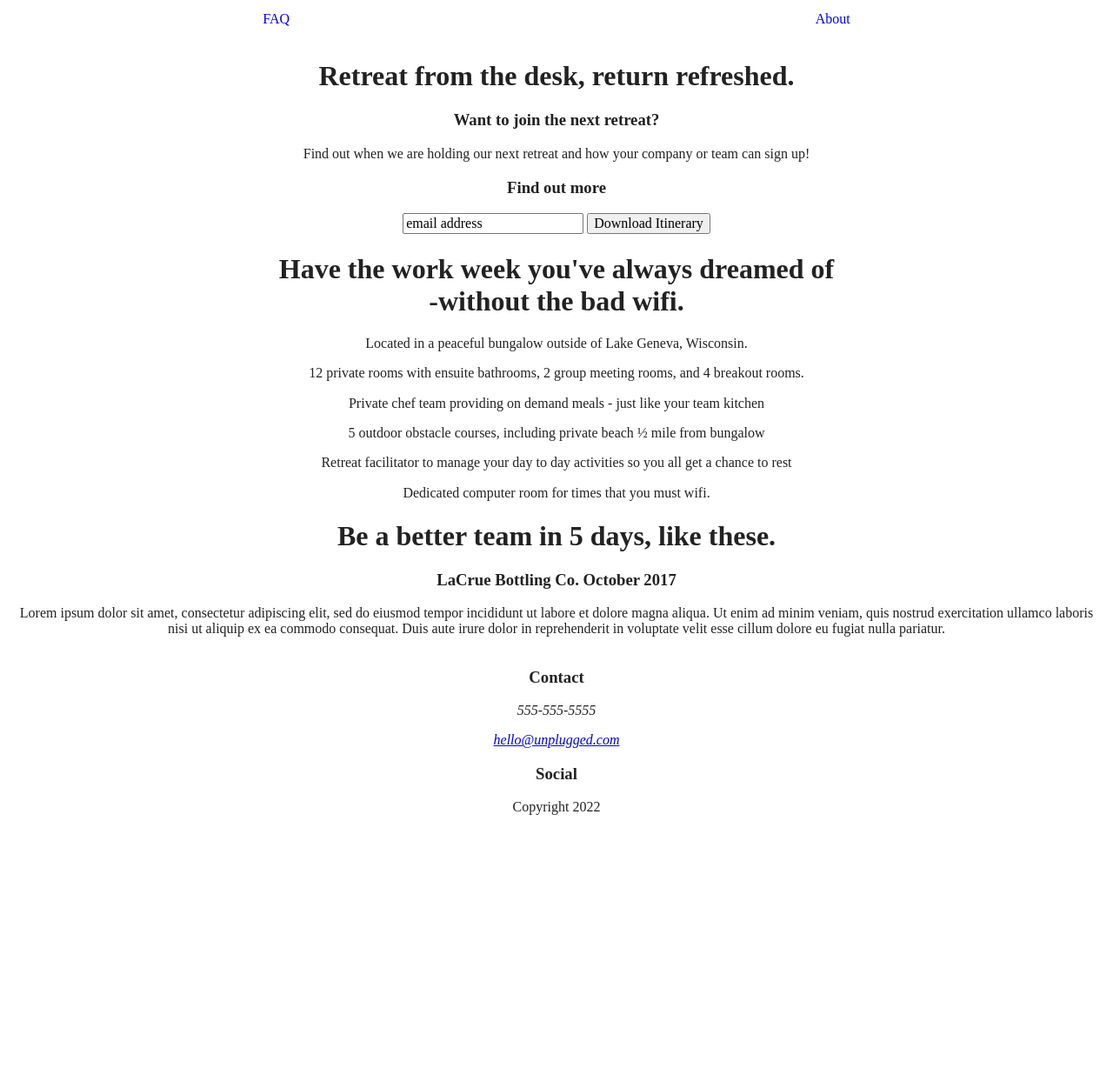
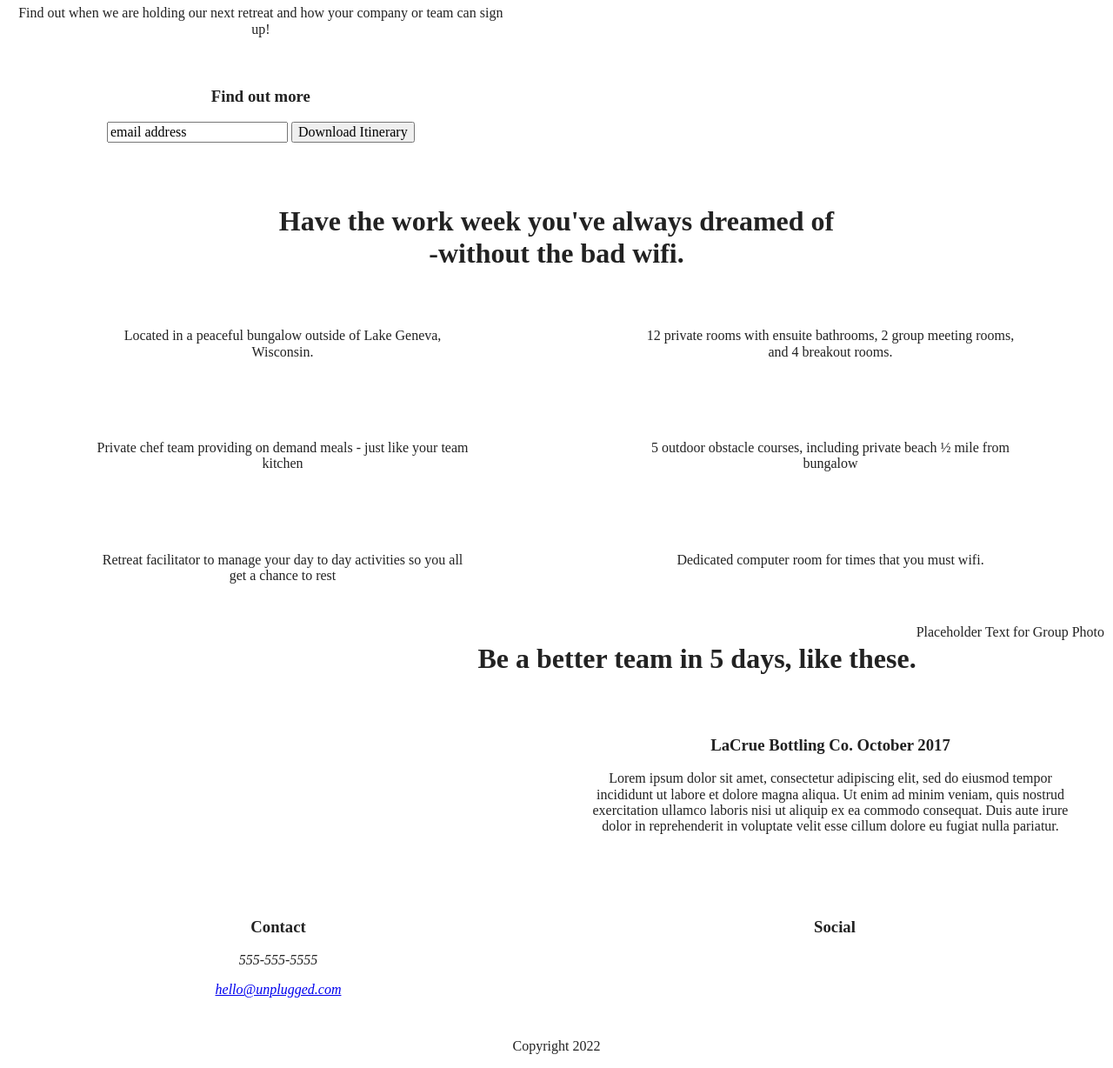
Before and after one commit to mikaturner/unplugged-retreat, a website built with Parcel: page index.html in a window 1280 px wide. Shown: the part 164-1392 px from the top of the page at 87% size. Before the commit the page ends 1118 px from the top, so only its background shows below. Built offline with nearby package versions, Linux system fonts and the light colour scheme.

Commit message:
Tablet styling complete

```diff
--- a/css/main.css
+++ b/css/main.css
@@ -84,7 +84,7 @@ textarea {
 }
 
 /* ==========================================================================
-   Author's custom styles
+   mobile first custom styles
    ========================================================================== */
     header{
       display: flex;
@@ -111,7 +111,6 @@ textarea {
     header nav a {
       text-decoration: none;
     }
-
     main{
       display: flex;
       justify-content: center;
@@ -218,16 +217,64 @@ textarea {
 
    @media only screen and (min-width: 768px) {
     /*Tablet styles here*/
+    header{
+      flex-direction: row;
+    }
+    header a{
+      justify-content: flex-start;
+      padding-left: 30px;
+    }
+    .unplug-img {
+      width: 30%;
+    }
+    header nav li {
+      list-style: none;
+      display: inline-flex;
+    }
     main{
+      justify-content: space-around;
+      flex-flow: row wrap;
+     }
+    aside, form {
+      width: 46%;
+      height: 115px;
+    }
+    .feat{
       display: flex;
-      flex-direction: row;
-      align-items: center;
+      flex-flow: row wrap;
       justify-content: center;
-      flex-wrap: wrap;
     }
-   /* p.feat-item-descr {
-     width: 50%;
-   } */
+    .feat article {
+      width: 50%;
+      box-sizing: border-box;
+      padding: 30px 100px 30px 100px;
+    }
+    .reviews {
+      display: flex;
+      justify-content: flex-end;
+      flex-flow: row wrap;
+    }
+    .reviews article{
+      width: 50%;
+      box-sizing: border-box;
+      padding: 30px;
+    }
+    .lacrue-image {
+      width: 350px;
+      height: 210px;
+    }
+    footer {
+      display: flex;
+      justify-content: center;
+      align-items: flex-start;
+      text-align: center;
+      flex-flow: row wrap;
+  }
+  .contact, .social{
+      width: 50%;
+      box-sizing: border-box;
+      padding: 30px;
+  }
 
     @media only screen and (min-width: 1200px) {
     /*Desktop styles here*/
--- a/index.html
+++ b/index.html
@@ -45,15 +45,15 @@
     <aside class="form-descr">
       <h3>Want to join the next retreat? </h3>
       <p>Find out when we are holding our next retreat and how your company or team can sign up!</p>
-      <form><!-----Form Area------------>
-        <h3>Find out more</h3>
-        <input type="text" name="name" value="email address">
-        <input type="button" value="Download Itinerary">
-      </form>
     </aside>
+    <form><!-----Form Area------------>
+      <h3>Find out more</h3>
+      <input type="text" name="name" value="email address">
+      <input type="button" value="Download Itinerary">
+    </form>
+
 <!-----feat Area-------------------------->
     <section class="feat">
-      <div class="feat-items">
         <h1>Have the work week you've always dreamed of <br> -without the bad wifi.</h1>
 
         <article>
@@ -85,14 +85,13 @@
           <p class="f-awe-icon"></p>
           <p class="feat-item-descr">Dedicated computer room for times that you must wifi.</p>
         </article>
-      </div>
     </section> <!---End Feature Area------->
 <!------------Review Area------------------------------>
     <section class="reviews">
       <h1>Be a better team in 5 days, like these.</h1>
+      <img class="lacrue-img">Placeholder Text for Group Photo</img>
       <article>
       <h3>LaCrue Bottling Co. October 2017</h3>
-      <p class="lacrue-img"></p>
       <p class="lacure-bot">Lorem ipsum dolor sit amet, consectetur adipiscing elit, sed do eiusmod tempor
         incididunt ut labore et dolore magna aliqua. Ut enim ad minim veniam, quis nostrud exercitation ullamco
         laboris nisi ut aliquip ex ea commodo consequat. Duis aute irure dolor in reprehenderit in voluptate velit
@@ -102,7 +101,6 @@
   </main>
 <!------------Footer----------------------------------->
   <footer>
-    <div class="footer-cont">
       <div class="contact">
         <h3>Contact</h3>
         <address>
```
